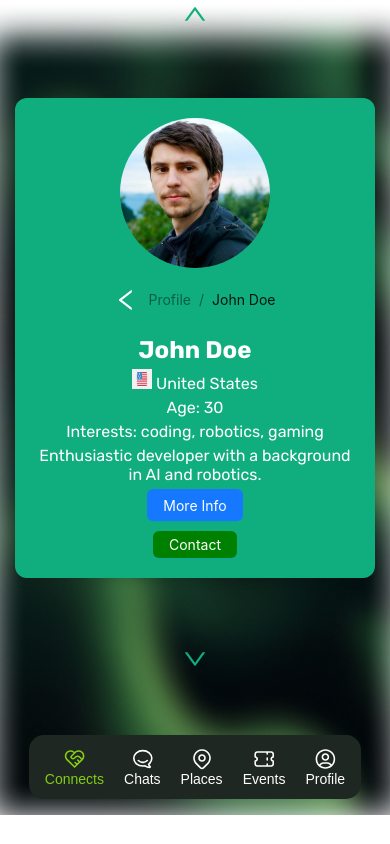
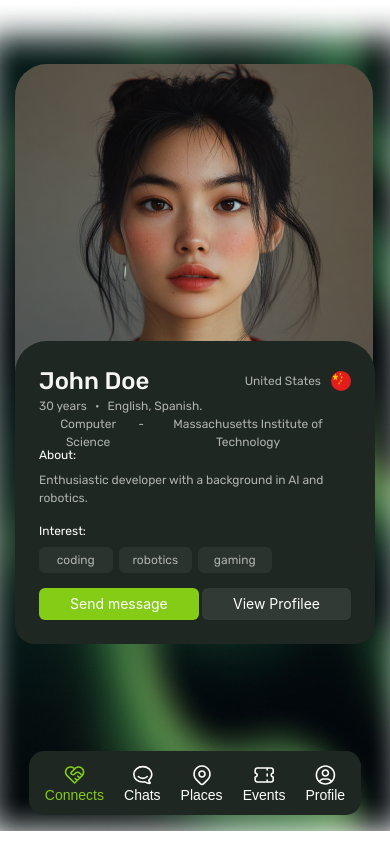
Before and after one commit to student-programmer/mycampus, a Next.js app: page /connects in a window 390 px wide. Built offline with nearby package versions, Linux system fonts and the light colour scheme; a web font is replaced by a local one.

Commit message:
готовые контакты

```diff
--- a/fsd/app/style/global.scss
+++ b/fsd/app/style/global.scss
@@ -58,3 +58,12 @@ body {
 :where(.css-dev-only-do-not-override-5wsri9).ant-typography.ant-typography-secondary{
   color: #fff;
 }
+
+.ant-btn {
+  &::after {
+      all: unset;
+  }
+}
+.ant-click-animating-node {
+  display: none;
+}
--- a/fsd/entities/profile/mock/users.ts
+++ b/fsd/entities/profile/mock/users.ts
@@ -15,6 +15,7 @@ export const users: User[] = [
 			},
 			country: {
 				name: 'United States',
+				icon:'/public/chinaIcon.svg'
 			},
 			languagesSpoken: ['English', 'Spanish'],
 			about: 'Enthusiastic developer with a background in AI and robotics.',
@@ -35,6 +36,7 @@ export const users: User[] = [
 			},
 			country: {
 				name: 'United Kingdom',
+				icon:''
 			},
 			languagesSpoken: ['English', 'French'],
 			about: 'Passionate about cybersecurity and software engineering.',
@@ -55,6 +57,7 @@ export const users: User[] = [
 			},
 			country: {
 				name: 'Canada',
+				icon:''
 			},
 			languagesSpoken: ['English'],
 			about:
@@ -76,6 +79,7 @@ export const users: User[] = [
 			},
 			country: {
 				name: 'Australia',
+				icon:''
 			},
 			languagesSpoken: ['English', 'Mandarin'],
 			about:
@@ -97,6 +101,7 @@ export const users: User[] = [
 			},
 			country: {
 				name: 'Germany',
+				icon:''
 			},
 			languagesSpoken: ['German', 'English'],
 			about: 'AI researcher focused on natural language processing.',
@@ -117,6 +122,7 @@ export const users: User[] = [
 			},
 			country: {
 				name: 'United Kingdom',
+				icon:''
 			},
 			languagesSpoken: ['English', 'Spanish'],
 			about: 'Business strategist passionate about startups and innovation.',
@@ -137,6 +143,7 @@ export const users: User[] = [
 			},
 			country: {
 				name: 'United States',
+				icon:''
 			},
 			languagesSpoken: ['English', 'Japanese'],
 			about: 'Electrical engineer working on renewable energy solutions.',
@@ -157,6 +164,7 @@ export const users: User[] = [
 			},
 			country: {
 				name: 'Spain',
+				icon:''
 			},
 			languagesSpoken: ['Spanish', 'English'],
 			about: 'Psychologist with a focus on mental health and well-being.',
@@ -177,6 +185,7 @@ export const users: User[] = [
 			},
 			country: {
 				name: 'Australia',
+				icon:''
 			},
 			languagesSpoken: ['English'],
 			about: 'Mechanical engineer specializing in robotics and automation.',
@@ -197,6 +206,7 @@ export const users: User[] = [
 			},
 			country: {
 				name: 'Mexico',
+				icon:''
 			},
 			languagesSpoken: ['Spanish', 'English'],
 			about: 'Creative graphic designer with a passion for branding and UX/UI.',
--- a/fsd/entities/profile/model/users.ts
+++ b/fsd/entities/profile/model/users.ts
@@ -23,4 +23,5 @@ interface Education {
 
 interface Country {
 	name: string;
+	icon:string
 }
--- a/fsd/features/profile/ui/ConnectsPage.tsx
+++ b/fsd/features/profile/ui/ConnectsPage.tsx
@@ -1,42 +1,35 @@
-'use client'
-import { Breadcrumb, Button } from 'antd';
-import { LeftOutlined, UpOutlined, DownOutlined } from '@ant-design/icons';
-import Image from 'next/image';
-import { Swiper, SwiperSlide } from 'swiper/react';
-import 'swiper/css';
-import 'swiper/css/navigation';
-import 'swiper/css/pagination';
-import { Navigation } from 'swiper/modules';
+"use client";
+import { Breadcrumb, Button, ConfigProvider } from "antd";
+import { LeftOutlined, UpOutlined, DownOutlined } from "@ant-design/icons";
+import Image from "next/image";
+import { Swiper, SwiperSlide } from "swiper/react";
+import "swiper/css";
+import "swiper/css/navigation";
+import "swiper/css/pagination";
+import { Navigation } from "swiper/modules";
 
-import style from './profile.module.scss';
-import { type User } from '../../../entities/profile/index';
-import {users} from '../../../entities/profile/index';
-import photoMen from '../../../public/MenPng.jpg';
-import usaIcon from '../../../public/usaICon.png';
-import { useRouter } from 'next/navigation';
-import ContactButton from '../../../shared/ui/ContactButton/ContactButton';
-import { NavMenu } from '@/fsd/widgets/navMenu/NavMenu';
-
+import style from "./profile.module.scss";
+import { type User } from "../../../entities/profile/index";
+import { users } from "../../../entities/profile/index";
+import photoMen from "../../../public/MenPng.jpg";
+import usaIcon from "../../../public/usaICon.png";
+import { useRouter } from "next/navigation";
+import ContactButton from "../../../shared/ui/ContactButton/ContactButton";
+import { NavMenu } from "@/fsd/widgets/navMenu/NavMenu";
+import WomanPhoto from "@/public/ProfileImageWoman.png";
+import CountyIcon from "@/public/chinaIcon.svg";
 
 const ConnectsPage = () => {
   return (
     <div className={style.profileWrapper}>
-			<div className={style.swiperNavigation}>
-				{/* Навигационные кнопки сверху */}
-				<button className={`swiper-button-up ${style.navigationButton}`}>
-					<UpOutlined />
-				</button>
-			</div>
 
       <Swiper
-				direction={'vertical'}
+        direction={"vertical"}
         slidesPerView={1}
         pagination={{ clickable: true }}
-				navigation={{
-					nextEl: '.swiper-button-down',
-					prevEl: '.swiper-button-up',
-				}}
-				modules={[Navigation]}
+        navigation={false}
+        centeredSlides
+        loop={true}
         className={style.swiperContainer}
       >
         {users.map((user: User) => (
@@ -45,69 +38,67 @@ const ConnectsPage = () => {
           </SwiperSlide>
         ))}
       </Swiper>
-
-			<div className={style.swiperNavigation}>
-				{/* Навигационные кнопки снизу */}
-				<button className={`swiper-button-down ${style.navigationButton}`}>
-					<DownOutlined />
-				</button>
-			</div>
-			{/* <NavMenu/> */}
     </div>
   );
 };
 
-
 // Компонент карточки пользователя
 const UserCard = ({ user }: { user: User }) => {
-
   const router = useRouter();
 
   const moreInfo = () => {
     router.push(`/profile/${user.id}`);
-  }
+  };
   return (
     <div className={style.profileWrapperMain}>
-			<div className={style.photoProfile}>
-				<Image
-					src={photoMen}
-					alt={user.name}
-					className={style.photoProfileImage}
-				/>
-				<div className={style.iconAndIcon}>
-					<LeftOutlined className={style.LeftOutline} />
-					<Breadcrumb
-						items={[
-							{
-								title: 'Profile',
-							},
-							{
-								title: user.name,
-							},
-						]}
-					>
-						<p className={style.textP}>Profile</p>
-					</Breadcrumb>
+      <div className={style.mainCardInfo}>
+        <div className={style.headerProfile}>
+          <p className={style.mainParagraphH1}>{user.name}</p>
+          <div className={style.countryWrapper}>
+            <p className={style.textPmain}>{user.profile.country.name}</p>
+            <Image src={CountyIcon} alt="" />
           </div>
         </div>
-			<div className={style.profileInfo}>
-				<h2>{user.name}</h2>
-				<p>
-					<Image src={usaIcon} alt='Country' width={20} height={20} />{' '}
-					{user.profile.country.name}
+        <div className={style.languageAndAgeInfo}>
+          <p className={style.textPmain}>{user.age} years</p>
+          <p className={style.textPmain}>•</p>
+          <p className={style.textPmain}>
+            {user.profile.languagesSpoken.map((v, index) => {
+              if (index === user.profile.languagesSpoken.length - 1) {
+                return `${v}.`;
+              } else {
+                return `${v}, `;
+              }
+            })}
           </p>
-				<p>Age: {user.age}</p>
-				<p>Interests: {user.profile.interests.join(', ')}</p>
-				<p>{user.profile.about}</p>
-				<Button
-					className={style.moreInfoButton}
-					type='primary'
-					onClick={moreInfo}
-				>
-					More Info
-				</Button>
         </div>
-			<ContactButton userName={user.name} />{' '}
+        <div className={style.universityInfo}>
+          <p className={style.textPmain}>
+            {user.profile.education.fieldOfStudy}
+          </p>
+          <p className={style.textPmain}>-</p>
+          <p className={style.textPmain}>{user.profile.education.university}</p>
+        </div>
+        <div className={style.aboutPeople}>
+          <p className={style.headerText}>About:</p>
+          <p className={style.textPmain}>{user.profile.about}</p>
+        </div>
+        <div className={style.interestsPeople}>
+          <p className={style.headerText}>Interest:</p>
+          <div className={style.interestsBlock}>
+            {user.profile.interests.map((v, index) => (
+              <p className={style.interestsBlocks} key={index}>
+                {v}
+              </p>
+            ))}
+          </div>
+          <div className={style.buttonsContainer}>
+              <Button className={style.buttonSendProfile}>Send message</Button>
+              <Button className={style.buttonViewProfile}>View Profilee</Button>
+          </div>
+        </div>
+      </div>
+      <Image className={style.photoBack} src={WomanPhoto} alt="" />
     </div>
   );
 };
--- a/fsd/features/profile/ui/profile.module.scss
+++ b/fsd/features/profile/ui/profile.module.scss
@@ -5,29 +5,172 @@
   justify-content: space-between;
   align-items: center;
   color: white;
+  padding-top: 16px;
 }
 
 .swiperContainer {
   width: 100%;
-  height: calc(100vh - 100px); /* Оставляем место для навигации сверху и снизу */
+  height: calc(
+    100vh - 100px
+  ); /* Оставляем место для навигации сверху и снизу */
+}
+
+.slide{
+  display: flex;
+  justify-content: center;
+  align-items: center;
 }
 
 .profileWrapperMain {
-  background-color: #10ae7e;
+  margin-top: 36px;
   padding: 20px;
   border-radius: 12px;
-  box-shadow: 0 4px 10px rgba(0, 0, 0, 0.1);
   display: flex;
   flex-direction: column;
   align-items: center;
-  width: 400px;
   margin: 0 auto;
-  position: absolute;
-  left:50%;
-  top:50%;
-  transform: translate(-50%, -50%);
+  position: relative;
+  z-index: 2;
+  height: 80%;
+  justify-content: center;
 }
 
+.photoBack {
+  position: absolute;
+  top: 0;
+  left: 0;
+  z-index: 1;
+  border-top-left-radius: 32px;
+  border-top-right-radius: 32px;
+  border-bottom-right-radius: 20px;
+  border-bottom-left-radius: 20px;
+}
+
+.mainCardInfo {
+  position: absolute; /* Абсолютное позиционирование */
+  bottom: 0px; /* Расположить внизу */
+  left: 0;
+  right: 0;
+  background-color: #1e2721; /* Элементы внутри flex внизу */
+  z-index: 2;
+  padding: 24px;
+  border-top-left-radius: 32px;
+  border-top-right-radius: 32px;
+  border-bottom-right-radius: 20px;
+  border-bottom-left-radius: 20px;
+  max-height: 340px;
+}
+
+.mainParagraphH1 {
+  font-size: 24px;
+  font-weight: 500;
+  line-height: 32px;
+  color: #f5f5f5;
+}
+
+.headerProfile {
+  display: flex;
+  justify-content: center;
+  align-items: center;
+  text-align: center;
+  justify-content: space-between;
+  height: 32px;
+}
+
+.countryWrapper {
+  display: flex;
+  gap: 10px;
+  justify-content: center;
+  align-items: center;
+  text-align: center;
+}
+
+.textPmain {
+  font-size: 12px;
+  line-height: 18px;
+  opacity: 0.64;
+  font-weight: 400;
+  color: #ffffff;
+  margin: 0;
+}
+
+.languageAndAgeInfo {
+  display: flex;
+  gap: 8px;
+  text-align: center;
+  align-items: center;
+}
+
+.universityInfo {
+  display: flex;
+  text-align: center;
+  height: 16px;
+  gap: 1px;
+}
+
+.aboutPeople {
+  margin-top: 16px;
+  display: flex;
+  flex-direction: column;
+}
+
+.headerText {
+  font-size: 12px;
+  line-height: 16px;
+  font-weight: 400;
+  color: #ffffff;
+  margin: 0;
+  margin-bottom: 8px;
+}
+
+.interestsPeople {
+  margin-top: 16px;
+}
+
+.interestsBlock {
+  display: grid;
+  grid-template-columns: repeat(4, 1fr);
+  gap: 6px;
+}
+
+.buttonsContainer {
+  margin-top: 15px;
+  display: flex;
+  justify-content: space-between;
+}
+
+.buttonSendProfile {
+  background-color: #84cc16;
+  color: #ffffff;
+  font-size: 14px;
+  line-height: 17px;
+  font-weight: 400;
+  border: none;
+  padding: 11.5px 31px;
+}
+
+.buttonViewProfile{
+  background-color: #313A34;
+  color: #ffffff;
+  font-size: 14px;
+  line-height: 17px;
+  font-weight: 400;
+  border: none;
+  padding: 11.5px 31px;
+}
+
+.interestsBlocks {
+  padding: 4px 12px;
+  border-radius: 6px;
+  background-color: #313a34;
+  font-size: 12px;
+  line-height: 18px;
+  opacity: 0.64;
+  font-weight: 400;
+  color: #ffffff;
+  margin: 0;
+  text-align: center;
+}
 
 .photoProfile {
   display: flex;
@@ -73,7 +216,6 @@
   margin-bottom: 10px;
 }
 
-
 .swiperNavigation {
   display: flex;
   justify-content: center;
@@ -93,21 +235,17 @@ margin-bottom: 10px;
   color: #10ae7e;
 }
 
-
-
 @media screen and (max-width: 768px) {
   .navList {
-
     justify-content: center;
     gap: 10px;
   }
   .profileWrapperMain {
-    width:320px;
-    height:440px;
-
+    width: 320px;
+    //height: 500px;
   }
-  .profileWrapper{
-    height:80vh;
+  .profileWrapper {
+    height: 80vh;
   }
 
   .profileInfo h2 {
@@ -115,7 +253,13 @@ margin-bottom: 10px;
     margin-bottom: 5px;
   }
   .profileInfo {
-
     margin-top: 5px;
   }
 }
+
+
+@media screen and (max-height:700px) {
+  .mainCardInfo{
+    bottom: -30px;
+  }
+}
--- a/fsd/widgets/navMenu/ui/NavMenu.module.scss
+++ b/fsd/widgets/navMenu/ui/NavMenu.module.scss
@@ -27,7 +27,7 @@
 .navWrapper {
 	display: flex;
 	justify-content: center;
-	// height:318px;
+	//height:318px;
 
 	background-color: transparent;
 }
```
Also changed, not shown: fsd/features/profile/ui/ProfilePage.tsx (added, +111 -0 lines), public/ProfileImageWoman.png (added), public/chinaIcon.svg (added). Lines whose indentation alone changed are shown as unchanged.
